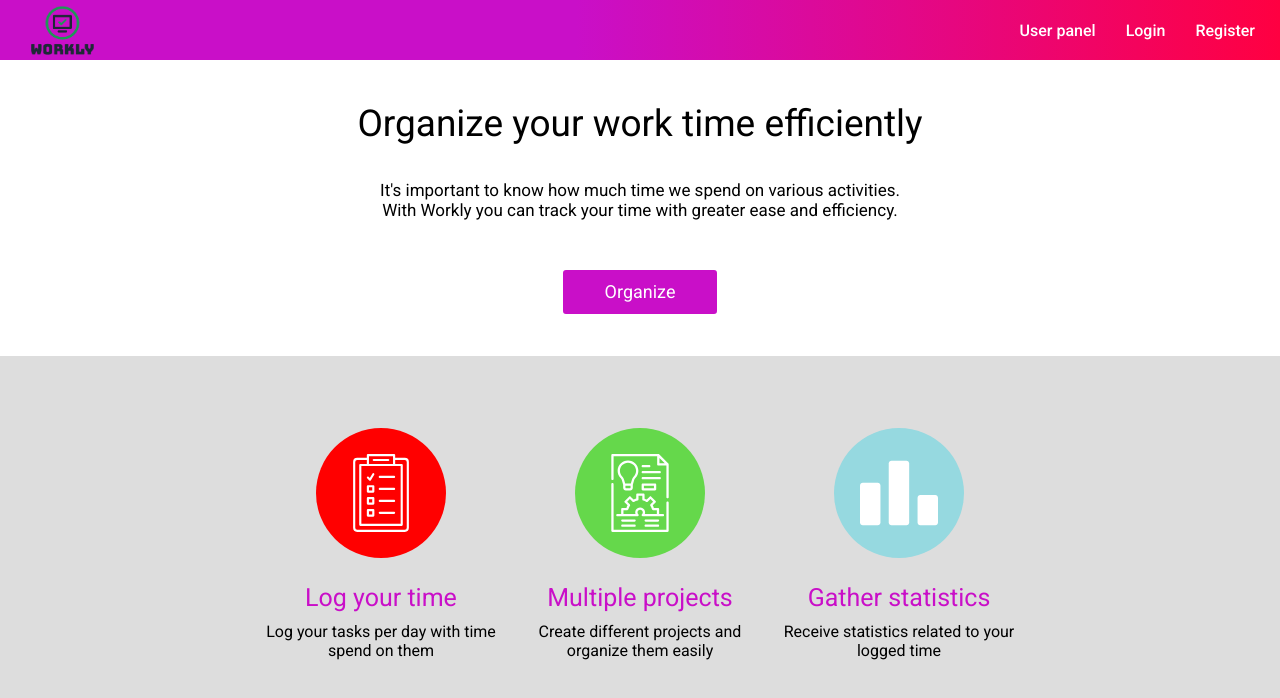
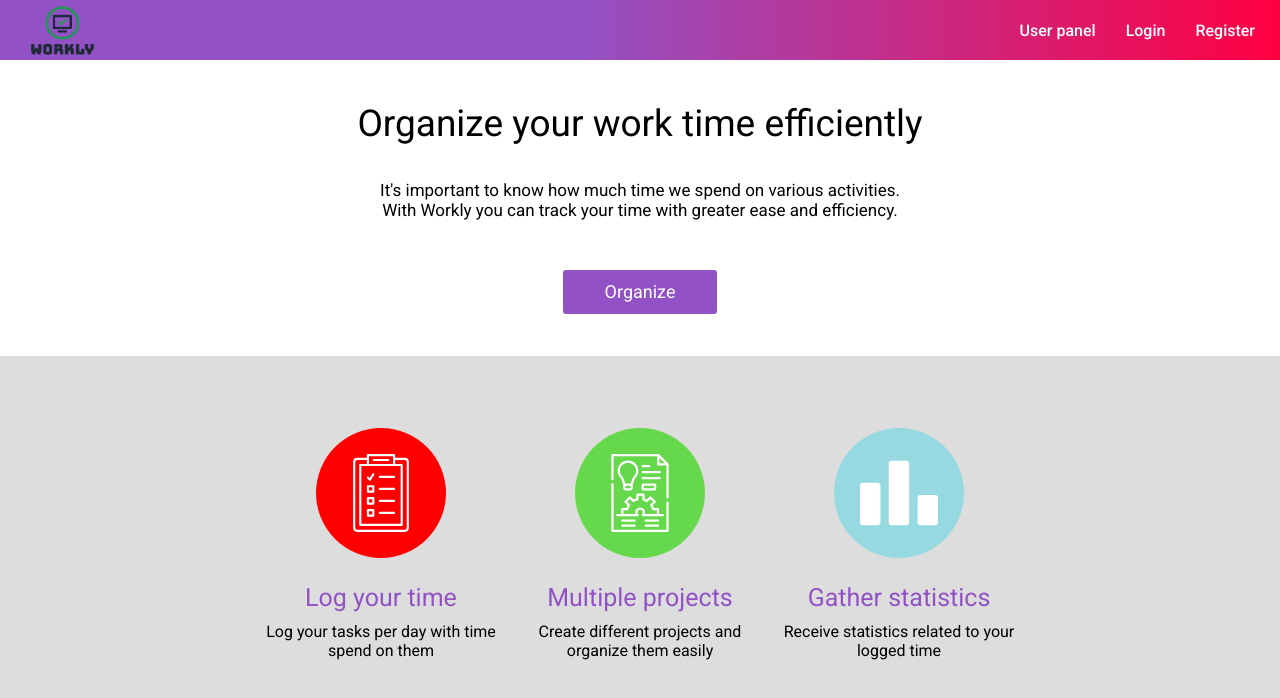
Before and after one commit to jstanislawczyk/WorklyFE, a Vue app: page / in a window 1280 px wide. Shown: the top 698 px of the page. Built offline with nearby package versions, Linux system fonts and the light colour scheme.

Commit message:
New SCSS mixins

```diff
--- a/src/scss/colors.scss
+++ b/src/scss/colors.scss
@@ -1 +1,4 @@
-$violet: #C90FC8
+$blue: #4057D2;
+$violet: #9252C5;
+
+$blue-violet-gradient: linear-gradient(90deg, $blue 0, $violet 100%);
--- /dev/null
+++ b/src/scss/mixins/common.scss
@@ -0,0 +1,22 @@
+@import "../colors.scss";
+
+@mixin button($width: 150px, $height: 40px, $color: $violet) {
+  display: flex;
+  justify-content: center;
+  align-items: center;
+  height: $height;
+  width: $width;
+  background: $color;
+  border: 2px solid $color;
+  border-radius: 3px;
+  text-decoration: none;
+  font-size: 18px;
+  color: #FFF;
+  transition: .3s;
+
+  &:hover {
+    background: #FFF;
+    cursor: pointer;
+    color: $color;
+  }
+}
```
